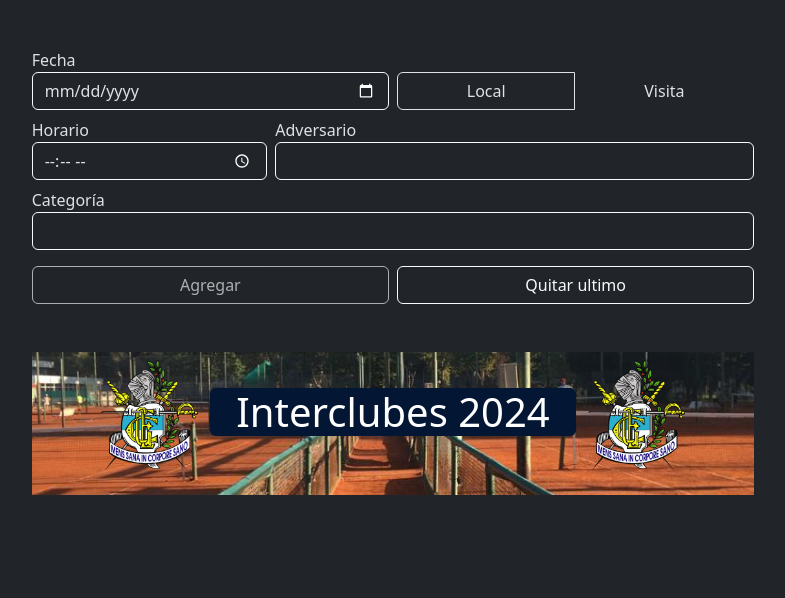
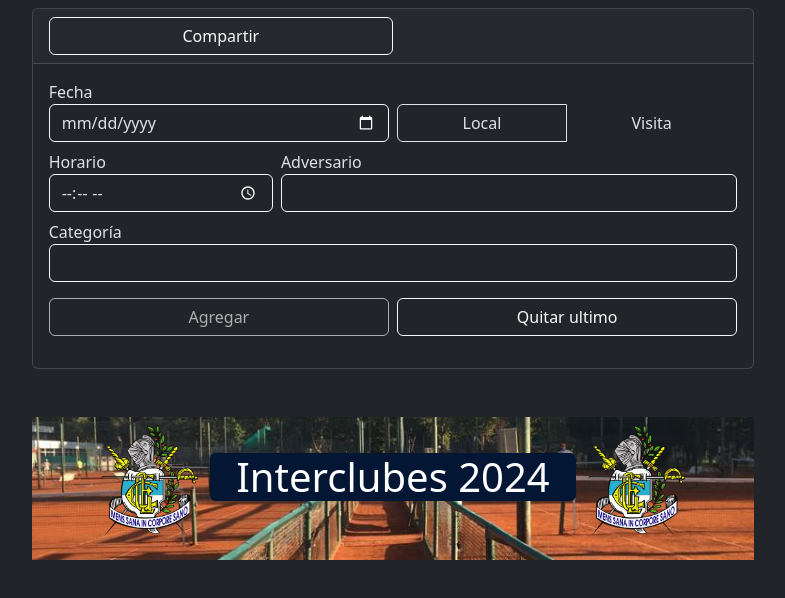
Before and after one commit to moradan/flyer-geba, a Next.js app: page / in a window 1280 px wide. Shown: the top 598 px of the page, without its empty margins (247-1032 px from the left). Built offline with nearby package versions, Linux system fonts and the light colour scheme.

Commit message:
organizo el panel de control y el formulario en un elemento Card

```diff
--- a/src/components/formulario/Formulario.tsx
+++ b/src/components/formulario/Formulario.tsx
@@ -14,6 +14,7 @@ import { LayoutBotones } from "./LayoutBotones";
 import parseTimeString from "@/utils/parseTimeString";
 import { ordenPorFecha } from "@/utils/ordenDeFechaYTiempo";
 import formatDate from "@/utils/formatDate";
+import { Button, Card } from "react-bootstrap";
 
 export default function Formulario({
   listaPartidos,
@@ -116,13 +117,9 @@ export default function Formulario({
   }
 
   return (
-    <form className="col my-5" onSubmit={manejarFormulario}>
+    <form className="col" onSubmit={manejarFormulario}>
       <LayoutCampos estado={estadoDelFormulario} />
-
-      <LayoutBotones
-        formValid={formValid}
-        clickHandler={manejarClick}
-      ></LayoutBotones>
+      <LayoutBotones formValid={formValid} clickHandler={manejarClick} />
     </form>
   );
 }
--- a/src/components/panelControl/PanelControl.tsx
+++ b/src/components/panelControl/PanelControl.tsx
@@ -3,10 +3,7 @@ import BotonCompartir from "./BotonCompartir";
 
 export default function PanelControl() {
   return (
-    <nav className="row g-1 mt-3 mb-5">
-      <div className="col col-sm-6">
-        <BotonNuevo />
-      </div>
+    <nav>
       <div className="col col-sm-6">
         <BotonCompartir />
       </div>
--- a/src/pages/index.tsx
+++ b/src/pages/index.tsx
@@ -5,6 +5,7 @@ import { useEffect, useState } from "react";
 import Partido, { PartidoTexto } from "@/model/Partido";
 import Fondo from "@/components/flyer/Fondo";
 import Flyer from "@/components/flyer/Flyer";
+import { Card } from "react-bootstrap";
 
 export default function Home() {
   const clave = "Partidos";
@@ -36,12 +37,18 @@ export default function Home() {
       <div className="container-fluid">
         <div className="row justify-content-center">
           <div className="col-12 col-sm-11 col-md-10 col-lg-9 col-xl-7 col-xxl-6">
-            {/* <PanelControl /> */}
-            <Formulario
-              listaPartidos={listaPartidos}
-              actualizador={setListaPartidos}
-              clave={clave}
-            />
+            <Card className="mt-2 mb-5">
+              <Card.Header>
+                <PanelControl />
+              </Card.Header>
+              <Card.Body>
+                <Formulario
+                  listaPartidos={listaPartidos}
+                  actualizador={setListaPartidos}
+                  clave={clave}
+                />
+              </Card.Body>
+            </Card>
             <main className="position-relative col align-items-center">
               <Fondo />
               <Flyer listaPartidos={listaPartidos} />
```
